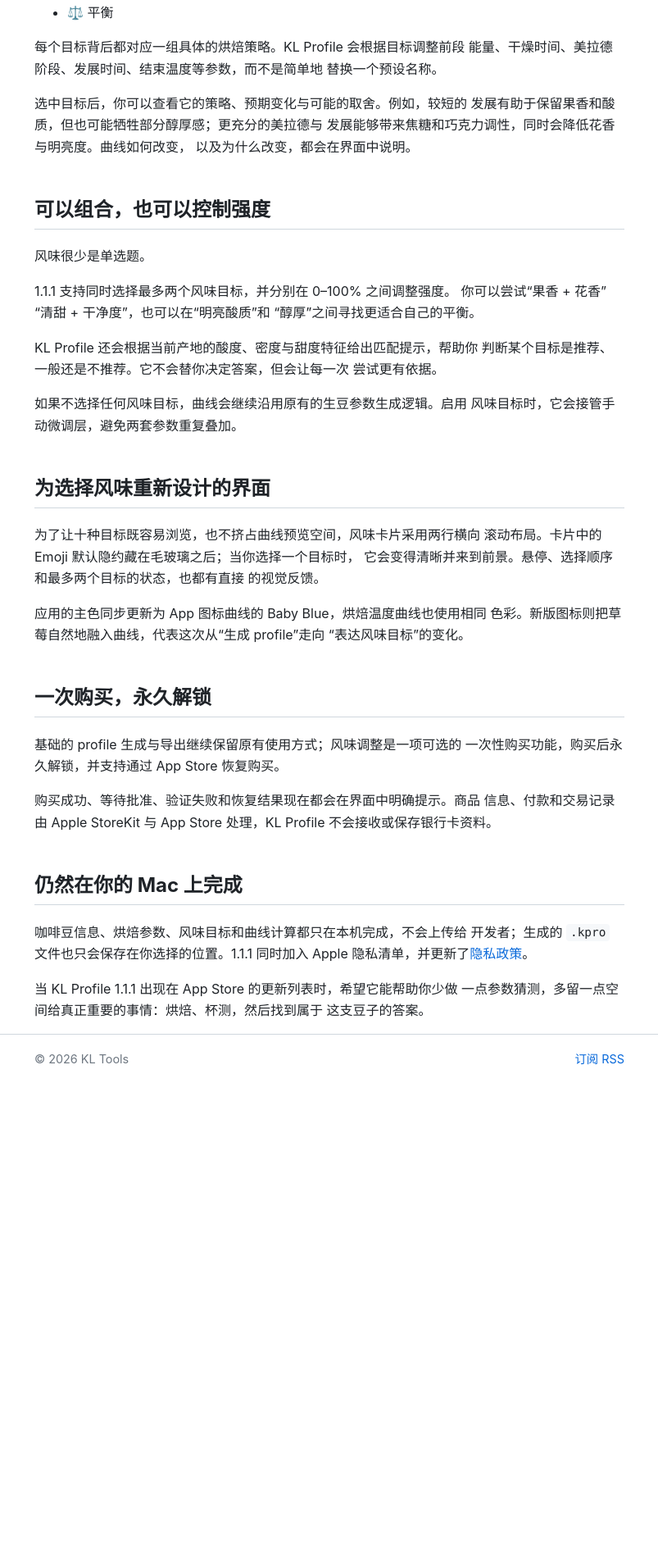
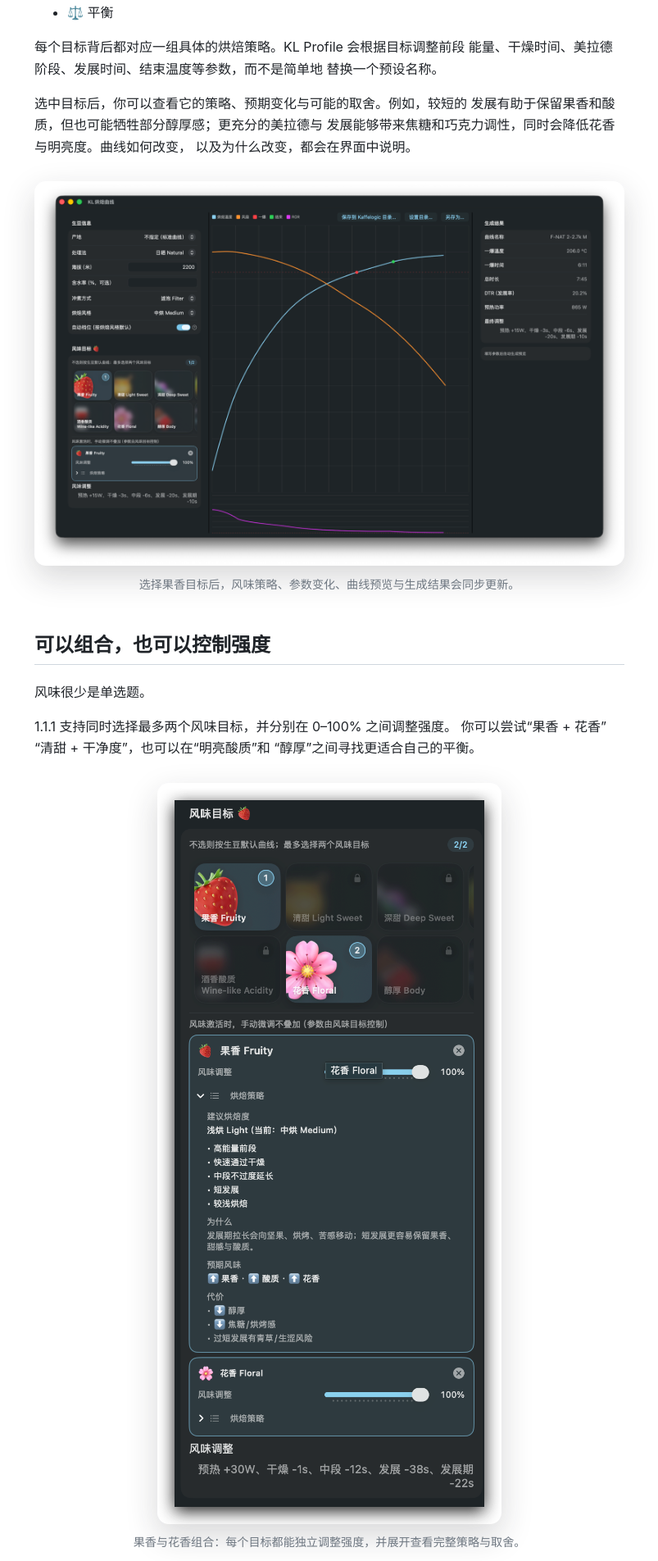
Before and after one commit to yuhongda/kl-tools-doc, a Jekyll site: the page built from _posts/2026-08-23-kl-profile-1-1-1.md, in a window 1280 px wide. Shown: the part 737-2641 px from the top of the page at 82% size, without its empty margins (238-1041 px from the left). Built offline with Jekyll 4.4.1, drawn with Linux system fonts in a browser that asks for light colours; before the commit the page ends 2059 px from its top, so only the background shows below that; some of the changed text lies outside the part shown.

Commit message:
chore: update post

```diff
--- a/_posts/2026-08-23-kl-profile-1-1-1.md
+++ b/_posts/2026-08-23-kl-profile-1-1-1.md
@@ -36,6 +36,16 @@ KL Profile 1.1.1 加入全新的**风味调整**功能。现在，除了产地
 发展能够带来焦糖和巧克力调性，同时会降低花香与明亮度。曲线如何改变，
 以及为什么改变，都会在界面中说明。
 
+<figure class="product-shot">
+  <img
+    src="{{ '/assets/images/kl-profile-1.1.1/flavor-single-workspace.png' | relative_url }}"
+    alt="KL Profile 1.1.1 完整界面，已选择果香目标，中央实时显示 Baby Blue 烘焙温度曲线"
+    width="1600"
+    height="1043"
+    loading="lazy">
+  <figcaption>选择果香目标后，风味策略、参数变化、曲线预览与生成结果会同步更新。</figcaption>
+</figure>
+
 ## 可以组合，也可以控制强度
 
 风味很少是单选题。
@@ -43,6 +53,16 @@ KL Profile 1.1.1 加入全新的**风味调整**功能。现在，除了产地
 1.1.1 支持同时选择最多两个风味目标，并分别在 0–100% 之间调整强度。
 你可以尝试“果香 + 花香”“清甜 + 干净度”，也可以在“明亮酸质”和
 “醇厚”之间寻找更适合自己的平衡。
+
+<figure class="product-shot product-shot--portrait">
+  <img
+    src="{{ '/assets/images/kl-profile-1.1.1/flavor-pair-details.png' | relative_url }}"
+    alt="风味目标面板特写，同时选择果香和花香，并显示强度、烘焙策略、预期风味与取舍"
+    width="798"
+    height="1718"
+    loading="lazy">
+  <figcaption>果香与花香组合：每个目标都能独立调整强度，并展开查看完整策略与取舍。</figcaption>
+</figure>
 
 KL Profile 还会根据当前产地的酸度、密度与甜度特征给出匹配提示，帮助你
 判断某个目标是推荐、一般还是不推荐。它不会替你决定答案，但会让每一次
@@ -62,6 +82,16 @@ KL Profile 还会根据当前产地的酸度、密度与甜度特征给出匹配
 色彩。新版图标则把草莓自然地融入曲线，代表这次从“生成 profile”走向
 “表达风味目标”的变化。
 
+<figure class="product-shot">
+  <img
+    src="{{ '/assets/images/kl-profile-1.1.1/flavor-pair-workspace.png' | relative_url }}"
+    alt="KL Profile 1.1.1 完整工作区，同时选择果香和花香，展示双目标组合后的曲线和最终调整"
+    width="1600"
+    height="1043"
+    loading="lazy">
+  <figcaption>双目标状态下的完整工作区：从选择、解释到曲线结果，都在同一个界面完成。</figcaption>
+</figure>
+
 ## 一次购买，永久解锁
 
 基础的 profile 生成与导出继续保留原有使用方式；风味调整是一项可选的
--- a/assets/css/style.css
+++ b/assets/css/style.css
@@ -127,6 +127,31 @@ blockquote {
   color: var(--muted);
 }
 
+.product-shot {
+  margin: 1.8rem 0;
+}
+
+.product-shot img {
+  display: block;
+  width: 100%;
+  height: auto;
+  border-radius: 14px;
+  box-shadow: 0 14px 38px rgb(31 35 40 / 18%);
+}
+
+.product-shot--portrait img {
+  max-width: 420px;
+  margin: 0 auto;
+}
+
+.product-shot figcaption {
+  margin-top: 0.7rem;
+  color: var(--muted);
+  font-size: 0.88rem;
+  line-height: 1.55;
+  text-align: center;
+}
+
 .site-footer {
   border-top: 1px solid var(--border);
   color: var(--muted);
```
Also changed, not shown: assets/images/kl-profile-1.1.1/flavor-pair-details.png (added), assets/images/kl-profile-1.1.1/flavor-pair-workspace.png (added), assets/images/kl-profile-1.1.1/flavor-single-workspace.png (added).
